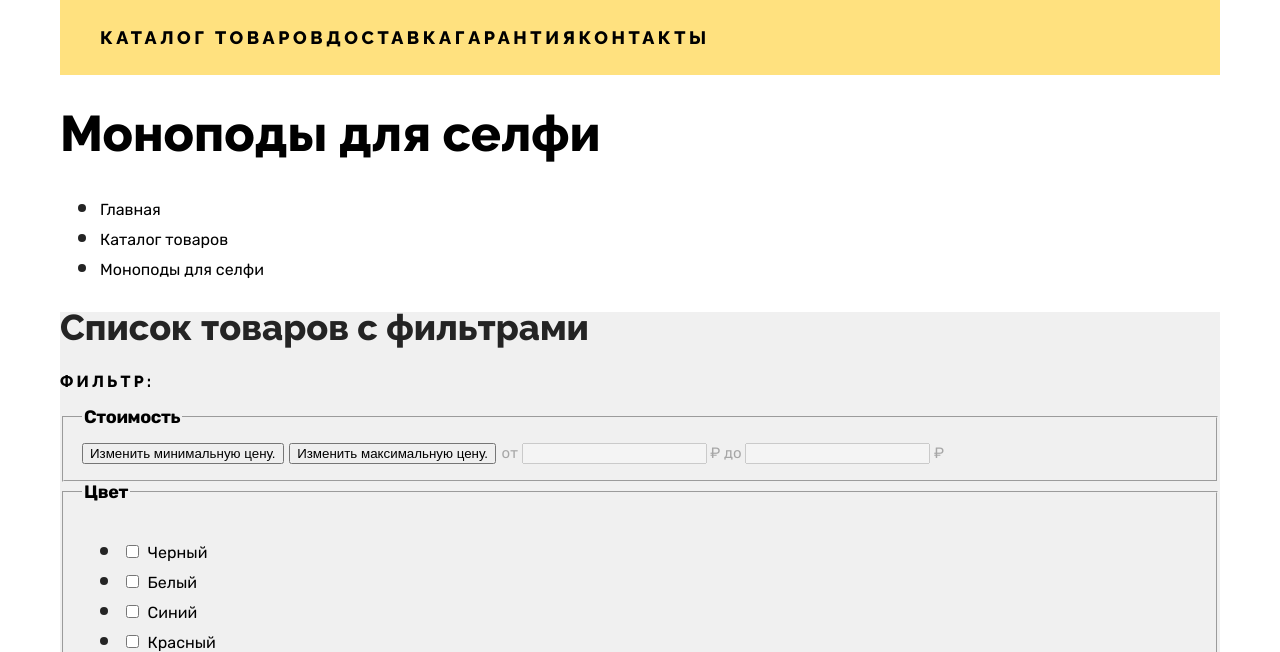
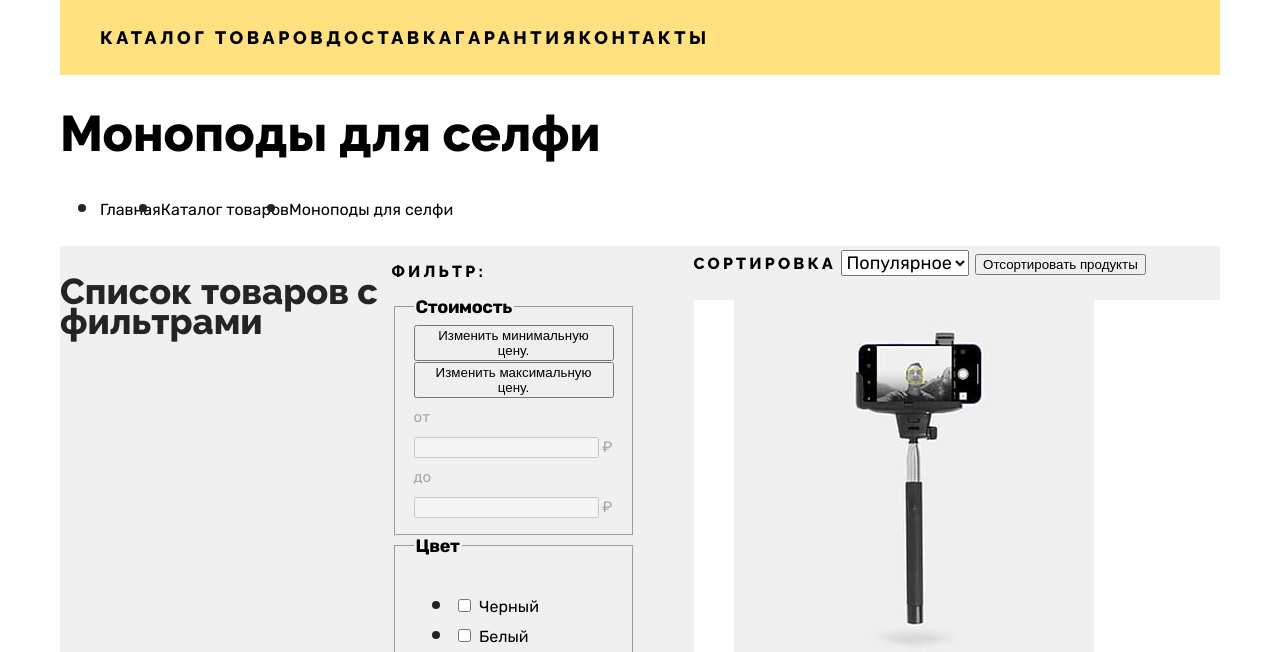
Before and after one commit to Banderos111/device, a plain HTML site: page device/catalog.html in a window 1280 px wide. Shown: the part 118-770 px from the top of the page. Drawn offline with Linux system fonts and the light colour scheme.

Commit message:
+gred of large blocks

```diff
--- a/device/catalog.html
+++ b/device/catalog.html
@@ -160,6 +160,8 @@
           </fieldset>
           <button class="button" type="submit">Показать</button>
         </form>
+
+        <div class="catalog-right-column">
           <form class="sorting-type">
             <label class="label-title" for="sorting">Сортировка</label>
             <select class="select-control" id="sorting" name="sorting">
@@ -233,6 +235,9 @@
               </li>
             </ul>
           </div>
+
+        </div>
+
       </section>
     </div>
   </main>
--- a/device/css/styles.css
+++ b/device/css/styles.css
@@ -512,6 +512,10 @@ body {
   color: #000000;
 }
 
+.breadcrumbs{
+  display: flex;
+}
+
 .breadcrumbs a {
   font-family: "Rubik", sans-serif;
   font-style: normal;
@@ -524,6 +528,7 @@ body {
 
 .catalog-products {
   background: #f0f0f0;
+  display: flex;
 }
 
 .filter-title,
@@ -536,6 +541,11 @@ body {
   letter-spacing: 0.2em;
   text-transform: uppercase;
   color: #000000;
+}
+
+.catalog-filter-group{
+  width: 200px;
+  margin-right: 60px;
 }
 
 .catalog-filter-title {
@@ -575,6 +585,10 @@ body {
   font-size: 18px;
   line-height: 30px;
   color: #000000;
+}
+
+.catalog-right-column{
+  width: 840px;
 }
 
 .product-card-title {
```
Lines whose indentation alone changed are shown as unchanged.
